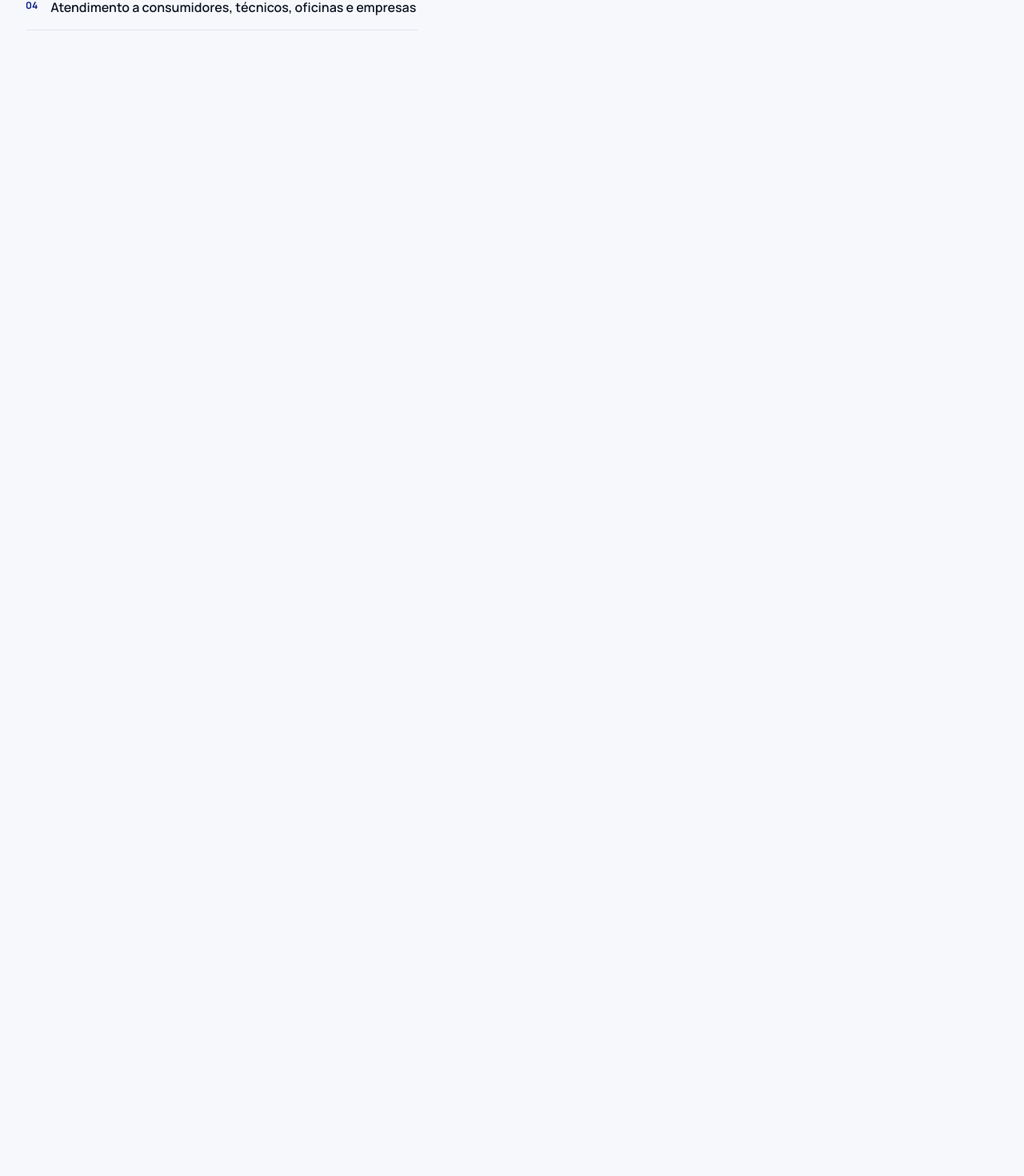
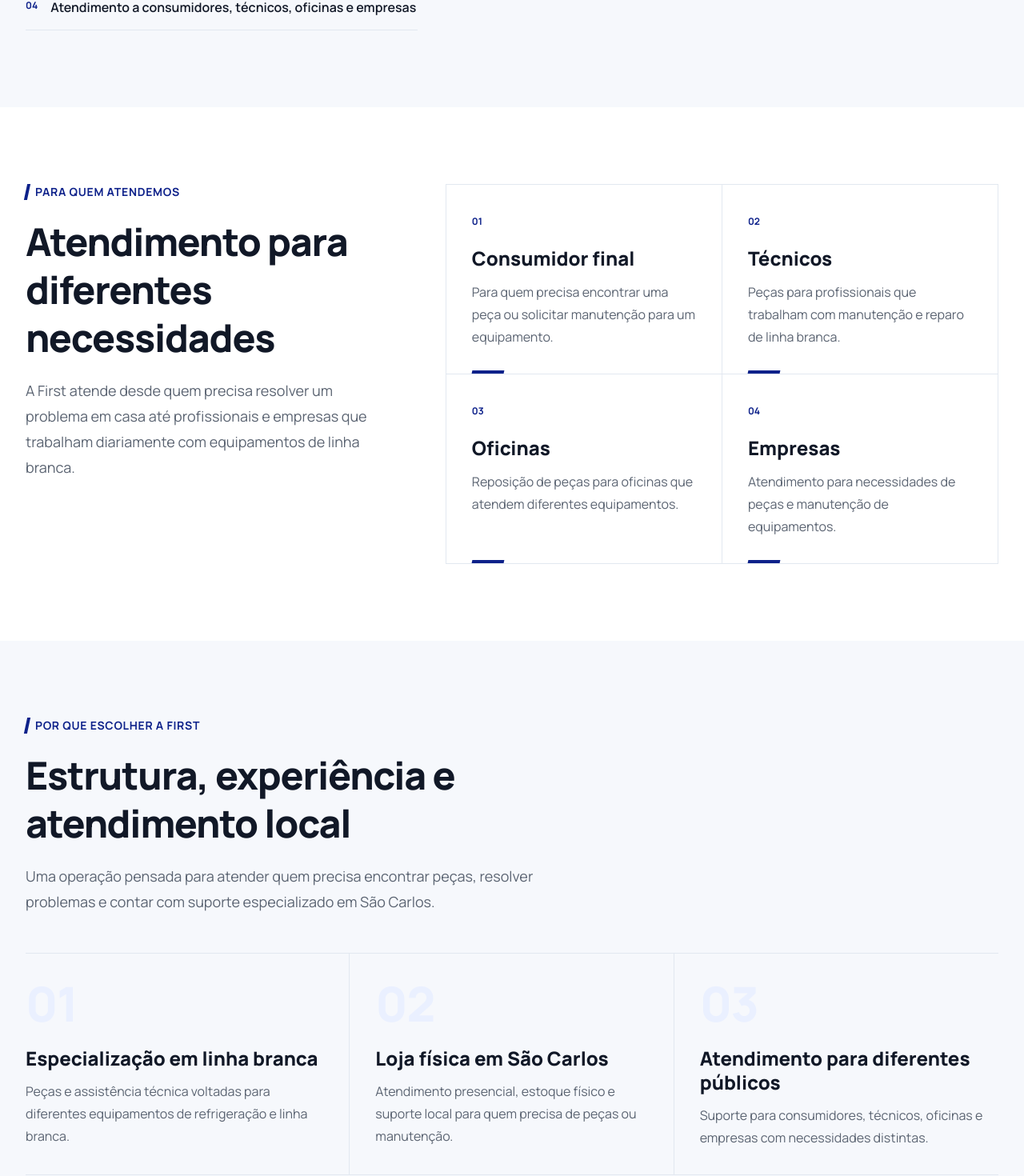
Before and after one commit to Fwrlann/first-refrigeracao, a Next.js app: page / in a window 1280 px wide. Shown: the part 3940-5410 px from the top of the page at 80% size. Before the commit the page ends 4074 px from the top, so only its background shows below. Built offline with nearby package versions, Linux system fonts and the light colour scheme.

Commit message:
feat: adiciona seção de diferenciais

```diff
--- a/src/app/page.tsx
+++ b/src/app/page.tsx
@@ -4,6 +4,8 @@ import { TrustBar } from "@/components/sections/TrustBar";
 import { ProductsSection } from "@/components/sections/ProductsSection";
 import { ServicesSection } from "@/components/sections/ServicesSection";
 import {AboutSection} from "@/components/sections/AboutSection";
+import {AudienceSection} from "@/components/sections/AudienceSection";
+import { DifferentialsSection } from "@/components/sections/DifferentialsSection";
 
 export default function Home() {
   return (
@@ -16,6 +18,8 @@ export default function Home() {
         <ProductsSection />
         <ServicesSection />
         <AboutSection />
+        <AudienceSection />
+        <DifferentialsSection/>
       </main>
     </>
   );
--- /dev/null
+++ b/src/components/sections/AudienceSection.tsx
@@ -0,0 +1,82 @@
+const audiences = [
+  {
+    title: "Consumidor final",
+    description:
+      "Para quem precisa encontrar uma peça ou solicitar manutenção para um equipamento.",
+  },
+  {
+    title: "Técnicos",
+    description:
+      "Peças para profissionais que trabalham com manutenção e reparo de linha branca.",
+  },
+  {
+    title: "Oficinas",
+    description:
+      "Reposição de peças para oficinas que atendem diferentes equipamentos.",
+  },
+  {
+    title: "Empresas",
+    description:
+      "Atendimento para necessidades de peças e manutenção de equipamentos.",
+  },
+];
+
+export function AudienceSection() {
+  return (
+    <section
+      id="publicos"
+      className="bg-surface py-16 md:py-20 lg:py-24"
+    >
+      <div className="mx-auto grid w-full max-w-7xl gap-10 px-5 sm:px-6 lg:grid-cols-[0.8fr_1.2fr] lg:gap-16 lg:px-8">
+        {/* Introdução */}
+        <div>
+          <span className="inline-flex items-center gap-2 text-xs font-bold uppercase tracking-wider text-brand-accent sm:text-sm">
+            <span
+              aria-hidden="true"
+              className="h-4 w-1 -skew-x-12 bg-brand-accent sm:h-5"
+            />
+
+            Para quem atendemos
+          </span>
+
+          <h2 className="mt-4 text-3xl font-extrabold leading-tight tracking-tight text-foreground sm:text-4xl lg:text-5xl">
+            Atendimento para diferentes necessidades
+          </h2>
+
+          <p className="mt-5 max-w-xl text-base leading-7 text-muted-foreground sm:text-lg sm:leading-8">
+            A First atende desde quem precisa resolver um problema em casa até
+            profissionais e empresas que trabalham diariamente com equipamentos
+            de linha branca.
+          </p>
+        </div>
+
+        {/* Públicos */}
+        <div className="grid border-l border-t border-border sm:grid-cols-2">
+          {audiences.map((audience, index) => (
+            <article
+              key={audience.title}
+              className="group relative border-b border-r border-border p-6 sm:p-8"
+            >
+              <span className="text-xs font-bold text-brand-accent">
+                {String(index + 1).padStart(2, "0")}
+              </span>
+
+              <h3 className="mt-5 text-xl font-extrabold text-foreground transition-colors duration-200 group-hover:text-brand-accent sm:text-2xl">
+                {audience.title}
+              </h3>
+
+              <p className="mt-3 max-w-sm leading-7 text-muted-foreground">
+                {audience.description}
+              </p>
+
+              <span
+                aria-hidden="true"
+                className="absolute bottom-0 left-6 h-1 w-10 -skew-x-12 bg-brand-accent transition-[width] duration-200 group-hover:w-16 sm:left-8"
+              />
+            </article>
+          ))}
+        </div>
+      </div>
+    </section>
+  );
+}
--- /dev/null
+++ b/src/components/sections/DifferentialsSection.tsx
@@ -0,0 +1,75 @@
+const differentials = [
+  {
+    title: "Especialização em linha branca",
+    description:
+      "Peças e assistência técnica voltadas para diferentes equipamentos de refrigeração e linha branca.",
+  },
+  {
+    title: "Loja física em São Carlos",
+    description:
+      "Atendimento presencial, estoque físico e suporte local para quem precisa de peças ou manutenção.",
+  },
+  {
+    title: "Atendimento para diferentes públicos",
+    description:
+      "Suporte para consumidores, técnicos, oficinas e empresas com necessidades distintas.",
+  },
+];
+
+export function DifferentialsSection() {
+  return (
+    <section className="py-16 md:py-20 lg:py-24">
+      <div className="mx-auto w-full max-w-7xl px-5 sm:px-6 lg:px-8">
+        {/* Cabeçalho */}
+        <div className="max-w-3xl">
+          <span className="inline-flex items-center gap-2 text-xs font-bold uppercase tracking-wider text-brand-accent sm:text-sm">
+            <span
+              aria-hidden="true"
+              className="h-4 w-1 -skew-x-12 bg-brand-accent sm:h-5"
+            />
+
+            Por que escolher a First
+          </span>
+
+          <h2 className="mt-4 text-3xl font-extrabold leading-tight tracking-tight text-foreground sm:text-4xl lg:text-5xl">
+            Estrutura, experiência e atendimento local
+          </h2>
+
+          <p className="mt-5 max-w-2xl text-base leading-7 text-muted-foreground sm:text-lg sm:leading-8">
+            Uma operação pensada para atender quem precisa encontrar peças,
+            resolver problemas e contar com suporte especializado em São Carlos.
+          </p>
+        </div>
+
+        {/* Diferenciais */}
+        <div className="mt-10 border-y border-border lg:mt-12">
+          <div className="grid lg:grid-cols-3">
+            {differentials.map((item, index) => (
+              <article
+                key={item.title}
+                className="group relative border-b border-border py-8 last:border-b-0 lg:border-b-0 lg:border-r lg:px-8 lg:first:pl-0 lg:last:border-r-0 lg:last:pr-0"
+              >
+                <span className="text-5xl font-extrabold tracking-tight text-brand-soft transition-colors duration-200 group-hover:text-brand-accent sm:text-6xl">
+                  {String(index + 1).padStart(2, "0")}
+                </span>
+
+                <h3 className="mt-6 max-w-sm text-xl font-extrabold leading-tight text-foreground sm:text-2xl">
+                  {item.title}
+                </h3>
+
+                <p className="mt-3 max-w-sm leading-7 text-muted-foreground">
+                  {item.description}
+                </p>
+
+                <span
+                  aria-hidden="true"
+                  className="absolute bottom-0 left-0 h-[2px] w-10 bg-brand-accent transition-[width] duration-200 group-hover:w-20 lg:hidden"
+                />
+              </article>
+            ))}
+          </div>
+        </div>
+      </div>
+    </section>
+  );
+}
```
